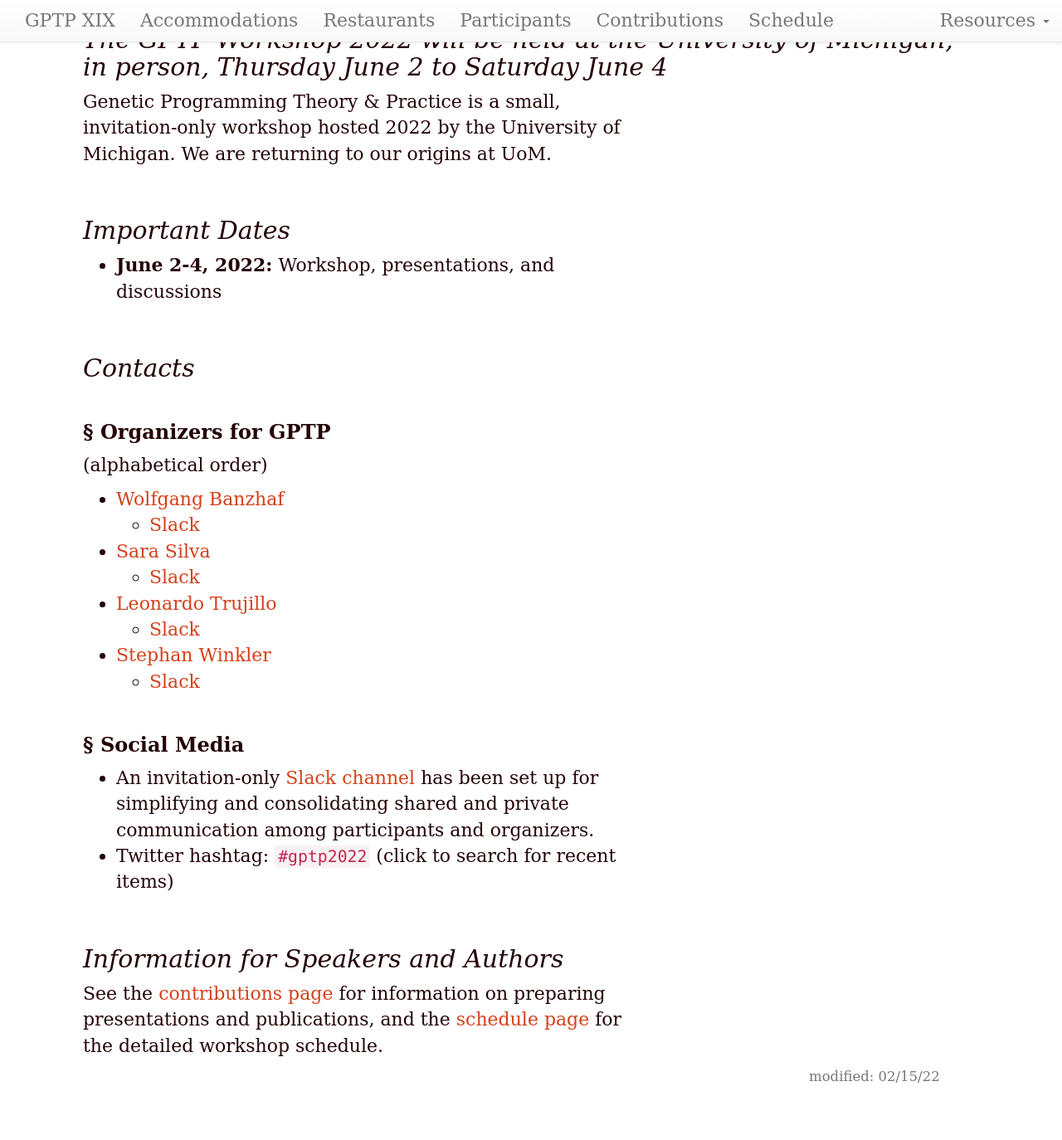
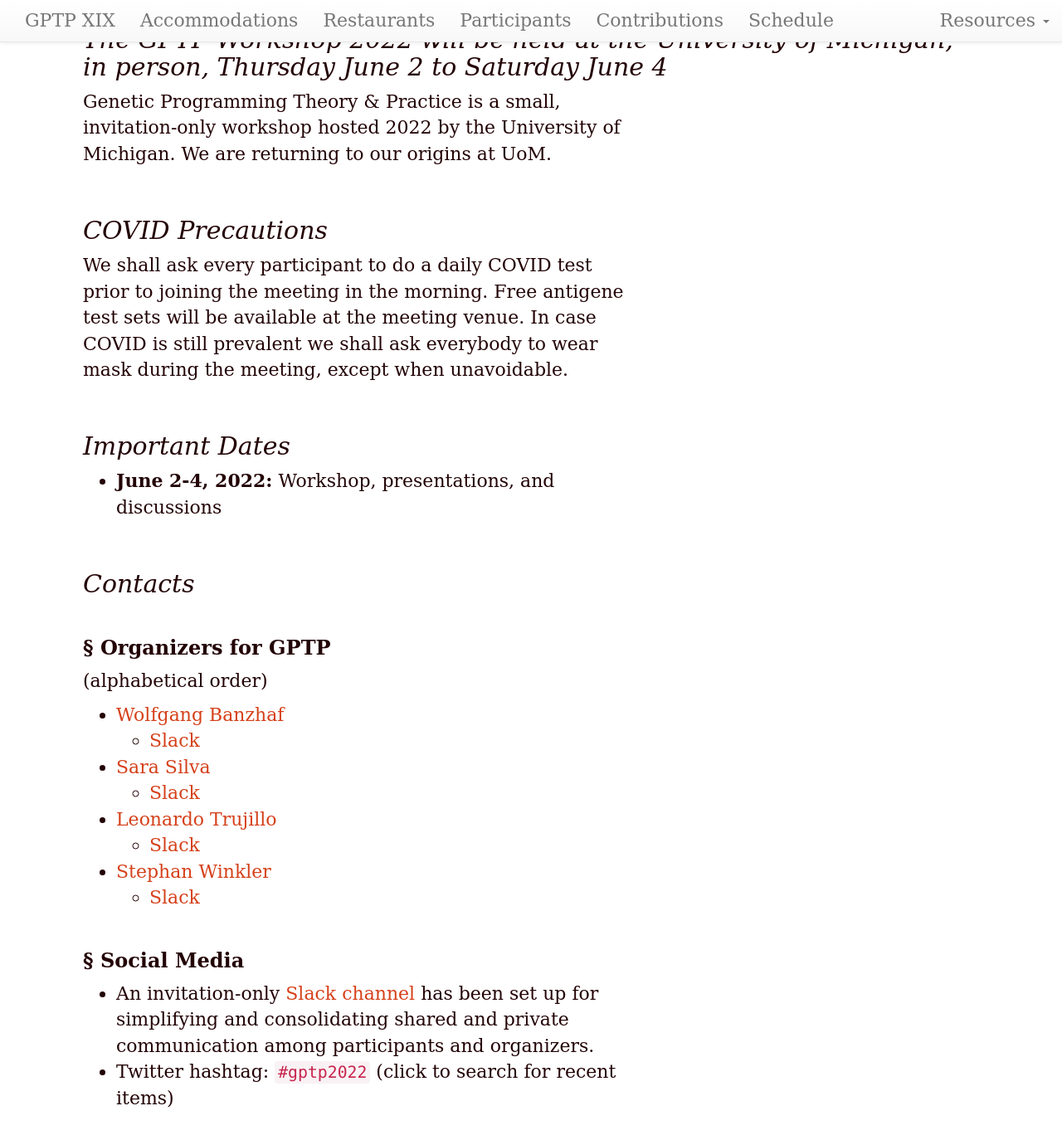
Before and after one commit to GPTP-workshop/gptp-workshop.github.io, a Jekyll site: the page built from index.md, in a window 1280 px wide and 1400 px high, scrolled down 334 px. Shown: the top 1374 px of the window at 83% size. Built offline with Jekyll 4.4.1, drawn with Linux system fonts in a browser that asks for light colours; our own code applies the rules of GitHub Pages for plain Markdown files; before the commit the page ends 1685 px from its top, so only the background shows below that.

Commit message:
Update index.md

```diff
--- a/index.md
+++ b/index.md
@@ -1,6 +1,6 @@
 ---
 layout: default
-updated: "Feb 15, 2022"
+updated: "Apr 29, 2022"
 roman: "XIX"
 dates: "June 2-4, 2022"
 ---
@@ -9,6 +9,10 @@ dates: "June 2-4, 2022"
 
 Genetic Programming Theory & Practice is a small, invitation-only workshop hosted 2022 by the University of Michigan.
 We are returning to our origins at UoM.
+
+## COVID Precautions
+
+We shall ask every participant to do a daily COVID test prior to joining the meeting in the morning. Free antigene test sets will be available at the meeting venue. In case COVID is still prevalent we shall ask everybody to wear mask during the meeting, except when unavoidable.
 
 ## Important Dates
 
```
